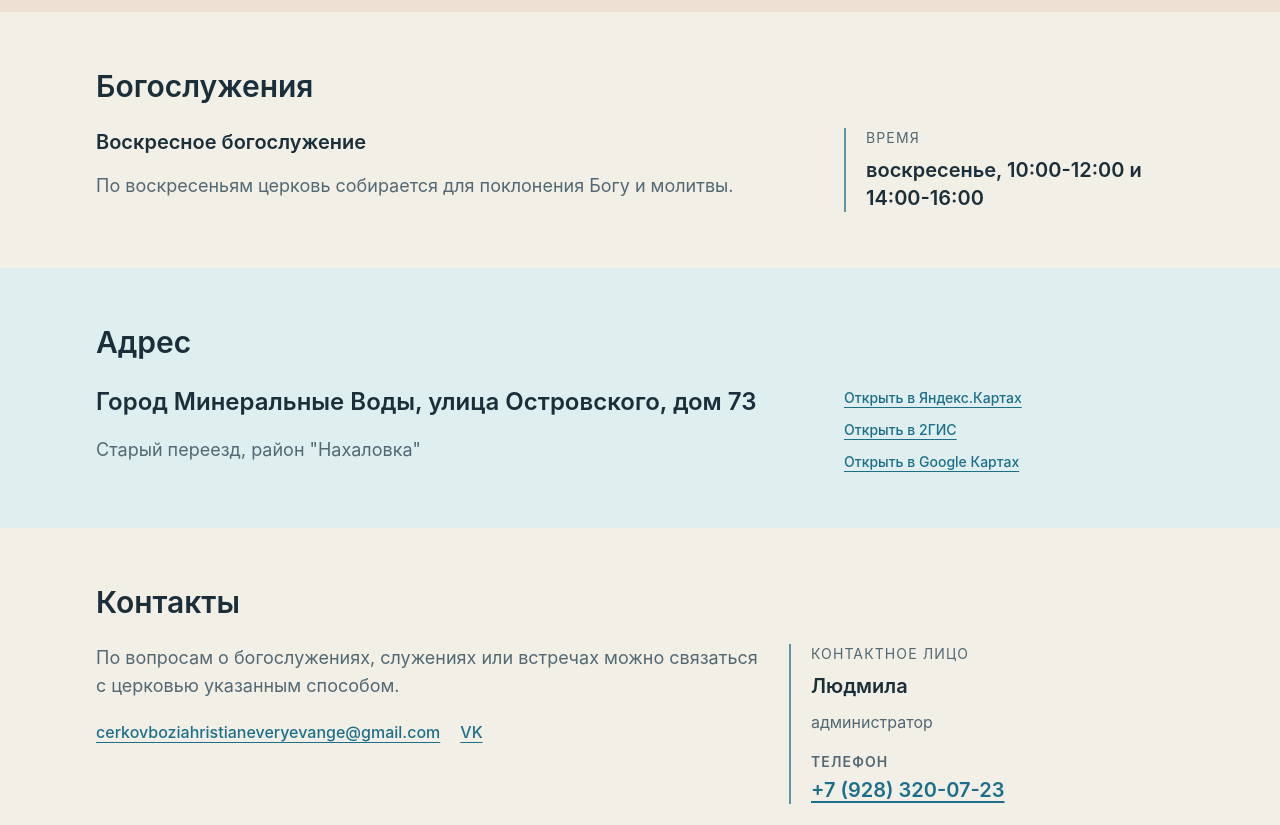
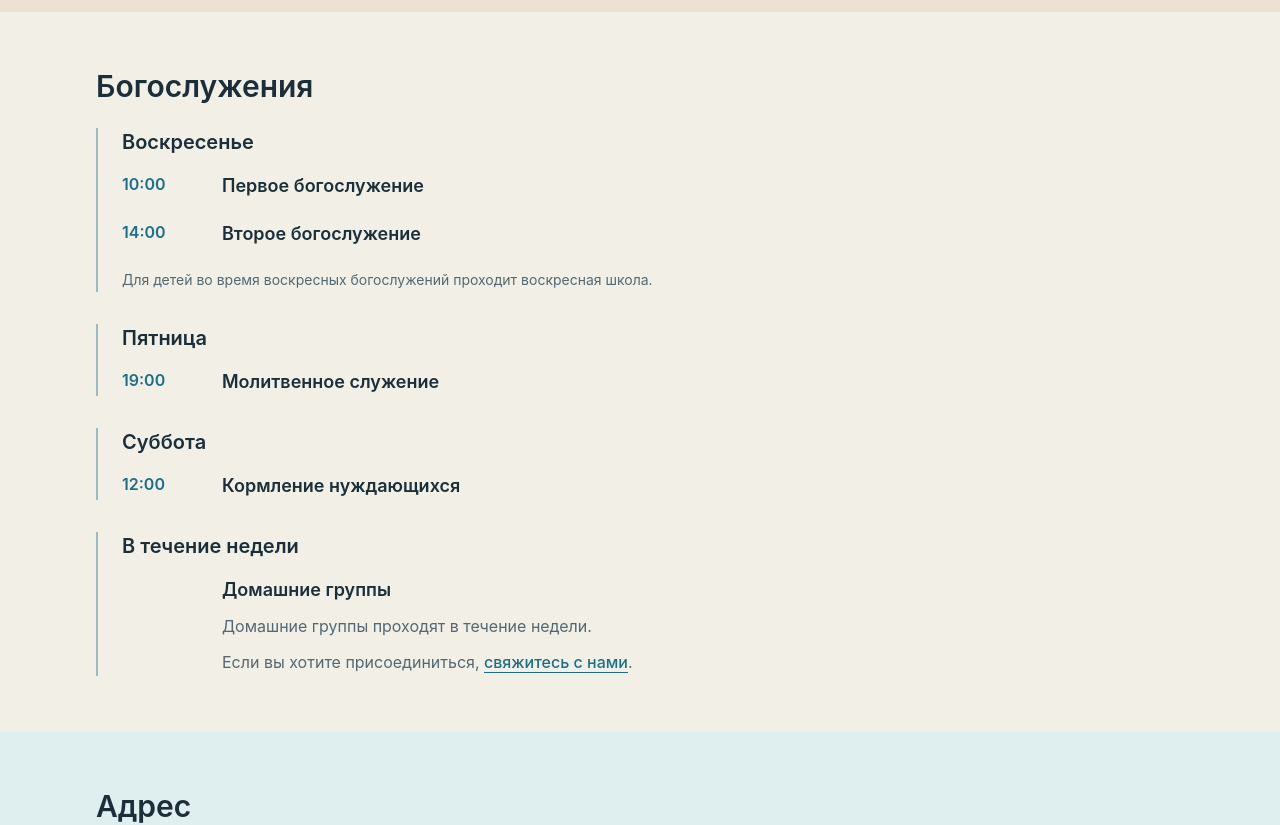
Before and after one commit to Grotekar/church-mv, a Next.js app: page / in a window 1280 px wide. Shown: the part 1240-2065 px from the top of the page. Built offline with nearby package versions, Linux system fonts and the light colour scheme.

Commit message:
Добавит расписание служений

```diff
--- a/app/page.tsx
+++ b/app/page.tsx
@@ -109,25 +109,10 @@ export default function Home() {
         </Section>
 
         <Section id="services" title="Богослужения">
-          <div className="grid gap-8 md:grid-cols-[minmax(0,1fr)_minmax(240px,340px)]">
-            <div className="max-w-2xl">
-              <h3 className="text-xl font-semibold text-church-text">
-                {churchContent.service.title}
-              </h3>
-              <p className="mt-4 text-base leading-8 text-church-muted sm:text-lg">
-                {churchContent.service.description}
-              </p>
-            </div>
-            <dl className="space-y-5 border-l-2 border-church-accent/70 pl-5">
-              <div>
-                <dt className="text-sm uppercase tracking-[0.08em] text-church-muted">
-                  Время
-                </dt>
-                <dd className="mt-2 text-xl font-semibold text-church-text">
-                  <ValueText value={churchContent.service.time} />
-                </dd>
-              </div>
-            </dl>
+          <div className="max-w-4xl space-y-8">
+            {churchContent.weeklySchedule.map((scheduleDay) => (
+              <ScheduleDayBlock key={scheduleDay.day} scheduleDay={scheduleDay} />
+            ))}
           </div>
         </Section>
 
@@ -235,7 +220,7 @@ export default function Home() {
               </p>
             </div>
             {hasDonationQr ? (
-              <div className="hidden md:block">
+              <div className="hidden md:block text-center">
                 <div className="flex aspect-square items-center justify-center bg-church-background/45 p-4 text-center text-sm leading-6 text-church-muted">
                   <Image
                     alt={churchContent.donations.qrAlt}
@@ -316,6 +301,71 @@ function ContactPerson({
   );
 }
 
+type ScheduleDay = (typeof churchContent.weeklySchedule)[number];
+type ScheduleItem = ScheduleDay["items"][number];
+
+function ScheduleDayBlock({ scheduleDay }: { scheduleDay: ScheduleDay }) {
+  return (
+    <article className="border-l-2 border-church-accent/40 pl-5 sm:pl-6">
+      <h3 className="text-xl font-semibold text-church-text">
+        {scheduleDay.day}
+      </h3>
+      <ul className="mt-4 space-y-5">
+        {scheduleDay.items.map((item) => (
+          <ScheduleListItem item={item} key={`${item.time ?? ""}-${item.title}`} />
+        ))}
+      </ul>
+      {scheduleDay.note ? (
+        <p className="mt-5 max-w-2xl text-sm leading-6 text-church-muted">
+          {scheduleDay.note}
+        </p>
+      ) : null}
+    </article>
+  );
+}
+
+function ScheduleListItem({ item }: { item: ScheduleItem }) {
+  return (
+    <li className="grid gap-2 sm:grid-cols-[5rem_minmax(0,1fr)] sm:gap-5">
+      <p className="text-base font-semibold text-church-accent">
+        {item.time ?? ""}
+      </p>
+      <div>
+        <p className="text-lg font-semibold text-church-text">{item.title}</p>
+        {item.description ? (
+          <p className="mt-2 text-base leading-7 text-church-muted">
+            {item.description}
+          </p>
+        ) : null}
+        {item.link ? <ScheduleInlineLink link={item.link} /> : null}
+      </div>
+    </li>
+  );
+}
+
+function ScheduleInlineLink({ link }: { link: NonNullable<ScheduleItem["link"]> }) {
+  if (isPlaceholder(link.href)) {
+    return (
+      <p className="mt-2 text-base leading-7 text-church-muted">
+        {[link.prefix, link.label, link.suffix].filter(Boolean).join(" ")}
+      </p>
+    );
+  }
+
+  return (
+    <p className="mt-2 text-base leading-7 text-church-muted">
+      {link.prefix ? `${link.prefix} ` : null}
+      <a
+        className="font-medium text-church-accent underline underline-offset-4 transition-colors hover:text-church-text focus:outline-none focus:ring-2 focus:ring-church-accent focus:ring-offset-4 focus:ring-offset-church-background"
+        href={link.href}
+      >
+        {link.label}
+      </a>
+      {link.suffix ?? null}
+    </p>
+  );
+}
+
 function ValueText({ value }: { value: string }) {
   if (isPlaceholder(value)) {
     return <span className="text-church-muted">{displayValue(value)}</span>;
--- a/components/Hero.tsx
+++ b/components/Hero.tsx
@@ -5,6 +5,7 @@ export function Hero() {
   const mapHref = churchContent.address.mapLinks.find(
     (link) => !isPlaceholder(link.href),
   )?.href;
+  const scheduleSummary = getScheduleSummary(churchContent.weeklySchedule);
 
   return (
     <section className="bg-[linear-gradient(135deg,#F2EFE6_0%,#F2EFE6_52%,#D8EEF2_52%,#D8EEF2_100%)]">
@@ -29,7 +30,7 @@ export function Hero() {
                   Богослужение
                 </dt>
                 <dd className="mt-2 text-xl font-semibold text-church-text">
-                  <ValueText value={churchContent.service.time} />
+                  <ValueText value={scheduleSummary} />
                 </dd>
               </div>
               <div className="max-w-sm">
@@ -77,3 +78,18 @@ function ValueText({ value }: { value: string }) {
 
   return value;
 }
+
+function getScheduleSummary(
+  schedule: typeof churchContent.weeklySchedule,
+): string {
+  const firstDay = schedule[0];
+  const firstItem = firstDay?.items[0];
+
+  if (!firstDay || !firstItem) {
+    return "";
+  }
+
+  return [firstDay.day, firstItem.time, firstItem.title]
+    .filter(Boolean)
+    .join(" · ");
+}
--- a/content/church.ts
+++ b/content/church.ts
@@ -35,13 +35,69 @@ export const churchContent = {
       "Ожидаем воскресения мёртвых и жизни будущего века. Аминь.",
     ],
   },
-  service: {
-    title: "Воскресное богослужение",
-    // TODO: заменить на реальное и регулярно действующее время богослужения.
-    time: "воскресенье, 10:00-12:00 и 14:00-16:00",
-    description:
-      "По воскресеньям церковь собирается для поклонения Богу и молитвы.",
-  },
+  weeklySchedule: [
+    {
+      day: "Воскресенье",
+      items: [
+        {
+          time: "10:00",
+          title: "Первое богослужение",
+        },
+        {
+          time: "14:00",
+          title: "Второе богослужение",
+        },
+      ],
+      note: "Для детей во время воскресных богослужений проходит воскресная школа.",
+    },
+    {
+      day: "Пятница",
+      items: [
+        {
+          time: "19:00",
+          title: "Молитвенное служение",
+        },
+      ],
+    },
+    {
+      day: "Суббота",
+      items: [
+        {
+          time: "12:00",
+          title: "Кормление нуждающихся",
+        },
+      ],
+    },
+    {
+      day: "В течение недели",
+      items: [
+        {
+          title: "Домашние группы",
+          description: "Домашние группы проходят в течение недели.",
+          link: {
+            prefix: "Если вы хотите присоединиться,",
+            label: "свяжитесь с нами",
+            href: "#contacts",
+            suffix: ".",
+          },
+        },
+      ],
+    },
+  ] as Array<{
+    day: string;
+    items: Array<{
+      time?: string;
+      title: string;
+      description?: string;
+      link?: {
+        prefix?: string;
+        label: string;
+        href: string;
+        suffix?: string;
+      };
+    }>;
+    note?: string;
+  }>,
   // TODO: добавить только реально существующие служения. Если служений для публикации нет, оставить массив пустым.
   ministries: [] as Array<{ title: string; description: string }>,
   address: {
--- a/content/shared/contacts.ts
+++ b/content/shared/contacts.ts
@@ -18,7 +18,7 @@ export const churchContacts = {
   email: {
     label: "Email",
     // TODO: заменить на реальный публичный email церкви, если он используется.
-    value: "cerkovboziahristianeveryevange@gmail.com",
+    value: "EMAIL",
     // TODO: заменить на mailto-ссылку с тем же адресом, например mailto:info@example.com.
     href: "mailto:cerkovboziahristianeveryevange@gmail.com",
   },
```
Also changed, not shown: 1 other file (tests, documents, lock files or other folders).
